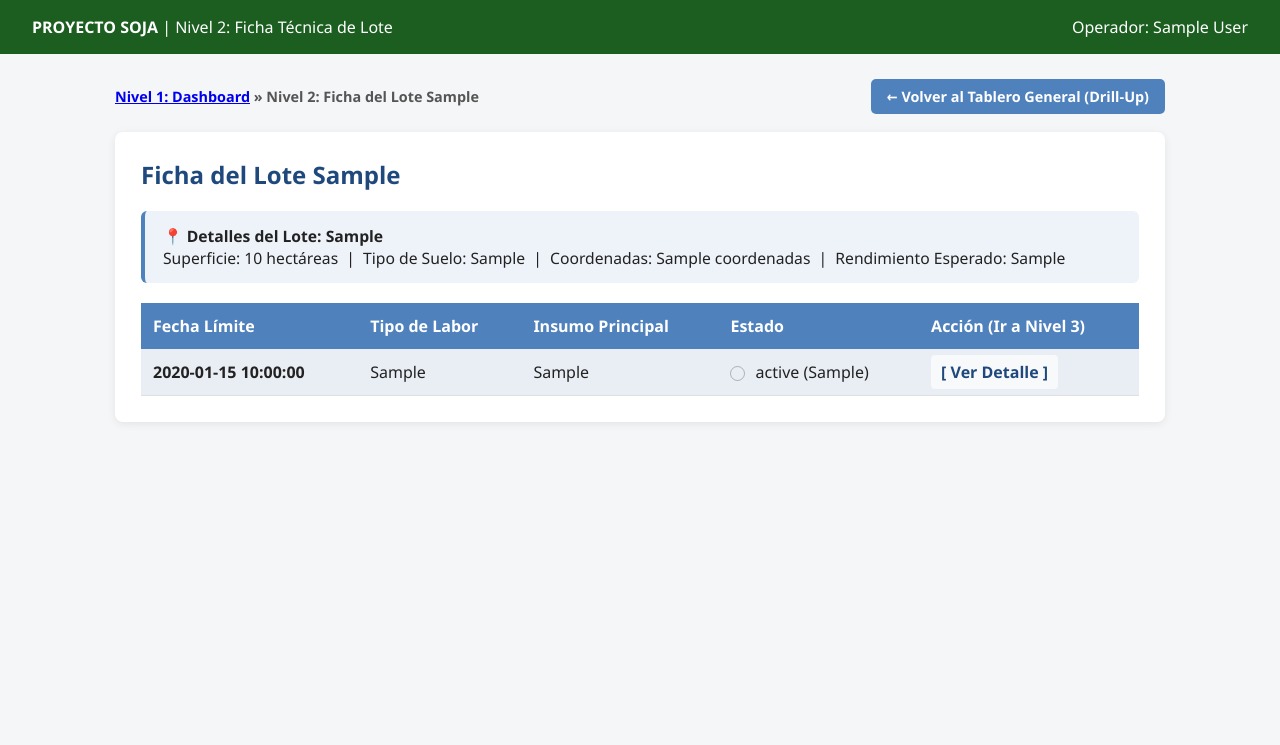
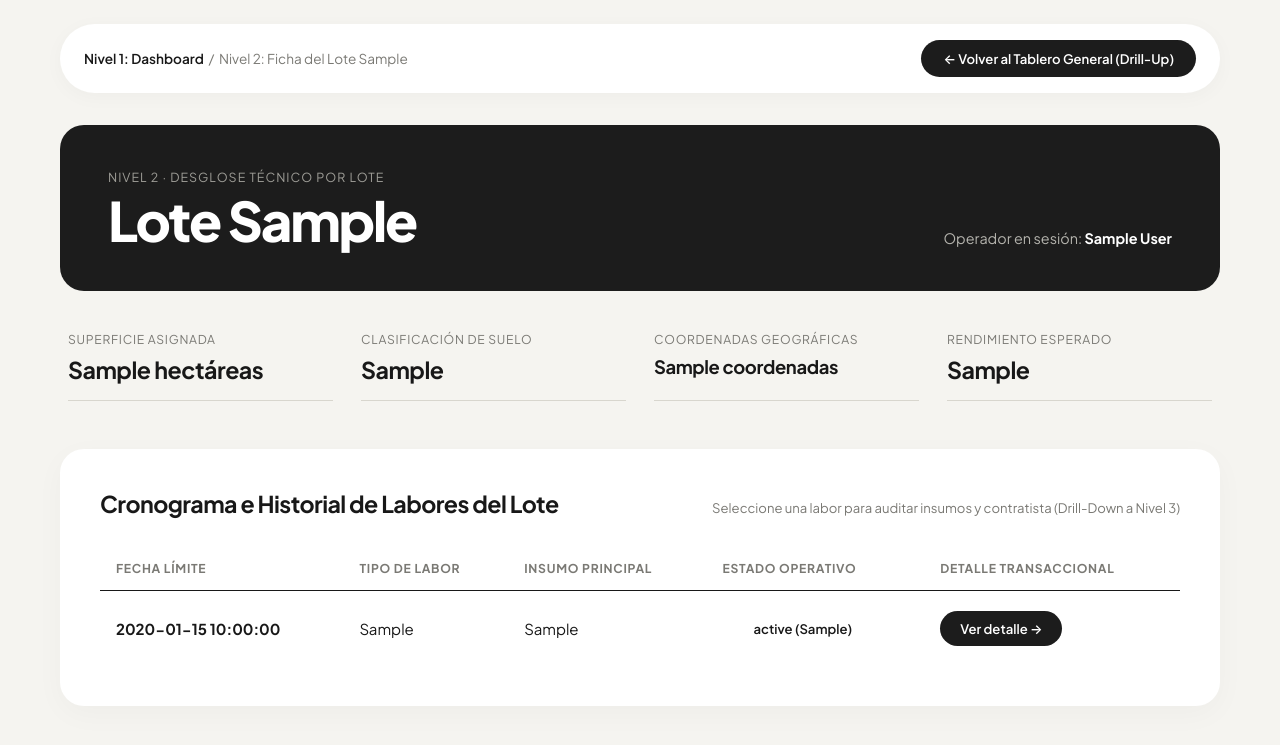
Before and after one commit to friasolivia/proyecto-soja, a Flask app: template SOJA/templates/ficha_lote.html in a window 1280 px wide. Shown: the top 745 px of the page. Run offline with Flask 3, Linux system fonts and the light colour scheme; the visitor is signed in with stand-in values (Sample User, id 1); tables that the repository leaves empty or names only in its code hold one stand-in row (values such as "Sample post"); the template is opened without the code that fills it: most values are stand-ins (such as "Sample title", 1, 10 or a date in 2020).

Commit message:
Update ficha_lote.html

```diff
--- a/SOJA/templates/ficha_lote.html
+++ b/SOJA/templates/ficha_lote.html
@@ -2,52 +2,220 @@
 <html lang="es">
 <head>
     <meta charset="UTF-8">
-    <title>Nivel 2: Ficha del Lote {{ lote.codigo_lote }}</title>
+    <meta name="viewport" content="width=device-width, initial-scale=1.0">
+    <title>Nivel 2 — Ficha del Lote {{ lote.codigo_lote }} | Proyecto Soja</title>
+    <link rel="preconnect" href="https://fonts.googleapis.com">
+    <link rel="preconnect" href="https://fonts.gstatic.com" crossorigin>
+    <link href="https://fonts.googleapis.com/css2?family=Plus+Jakarta+Sans:wght@400;500;600;700;800&display=swap" rel="stylesheet">
     <style>
-        body { font-family: 'Segoe UI', Tahoma, sans-serif; background-color: #f4f6f8; margin: 0; padding: 0; color: #222; }
-        header { background-color: #1b5e20; color: white; padding: 16px 32px; display: flex; justify-content: space-between; align-items: center; }
-        .container { max-width: 1050px; margin: 25px auto; padding: 0 20px; }
-        .nav-bar { display: flex; justify-content: space-between; align-items: center; margin-bottom: 18px; }
-        .breadcrumb { font-size: 0.9rem; color: #555; font-weight: 600; }
-        .btn-drillup { background-color: #4f81bd; color: white; text-decoration: none; padding: 8px 16px; border-radius: 5px; font-weight: bold; font-size: 0.9rem; }
-        .btn-drillup:hover { background-color: #385d8a; }
-        .card { background: white; padding: 26px; border-radius: 8px; box-shadow: 0 2px 8px rgba(0,0,0,0.08); }
-        h2 { margin-top: 0; color: #1f497d; }
-        .meta-lote { background: #eef3f9; padding: 14px 18px; border-radius: 6px; margin-bottom: 20px; border-left: 4px solid #4f81bd; font-size: 0.98rem; }
-        table { width: 100%; border-collapse: collapse; margin-top: 12px; }
-        th { background-color: #4f81bd; color: white; text-align: left; padding: 12px; }
-        td { padding: 12px; border-bottom: 1px solid #e0e0e0; background-color: #e9edf4; }
-        tr:nth-child(even) td { background-color: #d0d8e8; }
-        .dot { display: inline-block; width: 13px; height: 13px; border-radius: 50%; margin-right: 6px; vertical-align: middle; border: 1px solid rgba(0,0,0,0.25); }
-        .VERDE { background-color: #2ecc71; }
-        .AMARILLO { background-color: #f1c40f; }
-        .ROJO { background-color: #e74c3c; }
-        .btn-accion { text-decoration: none; color: #1f497d; font-weight: bold; padding: 6px 10px; border-radius: 4px; background: rgba(255,255,255,0.7); }
-        .btn-accion:hover { background: #ffffff; text-decoration: underline; }
+        * { box-sizing: border-box; margin: 0; padding: 0; }
+        body {
+            font-family: 'Plus Jakarta Sans', -apple-system, sans-serif;
+            background-color: #F5F4F0;
+            color: #181818;
+            padding: 24px;
+        }
+        .page { max-width: 1160px; margin: 0 auto; }
+
+        .top-nav {
+            display: flex;
+            justify-content: space-between;
+            align-items: center;
+            margin-bottom: 32px;
+            padding: 16px 24px;
+            background: #FFFFFF;
+            border-radius: 999px;
+            box-shadow: 0 4px 20px rgba(0,0,0,0.03);
+        }
+        .breadcrumbs {
+            font-size: 0.85rem;
+            color: #7A7974;
+        }
+        .breadcrumbs a {
+            color: #181818;
+            text-decoration: none;
+            font-weight: 600;
+        }
+        .btn-back {
+            text-decoration: none;
+            background: #1C1C1C;
+            color: #FFFFFF;
+            padding: 10px 22px;
+            border-radius: 999px;
+            font-size: 0.82rem;
+            font-weight: 600;
+            transition: opacity 0.2s;
+        }
+        .btn-back:hover { opacity: 0.85; }
+
+        .header-banner {
+            background: #1C1C1C;
+            color: #FFFFFF;
+            border-radius: 24px;
+            padding: 44px 48px;
+            margin-bottom: 40px;
+            display: flex;
+            justify-content: space-between;
+            align-items: flex-end;
+            flex-wrap: wrap;
+            gap: 24px;
+        }
+        .header-banner .kicker {
+            font-size: 0.78rem;
+            text-transform: uppercase;
+            letter-spacing: 0.08em;
+            color: #9E9D97;
+            margin-bottom: 8px;
+        }
+        .header-banner h1 {
+            font-size: 3.4rem;
+            font-weight: 800;
+            letter-spacing: -0.04em;
+            line-height: 1;
+        }
+
+        /* Métricas del lote estilo 1200 m² */
+        .specs-grid {
+            display: grid;
+            grid-template-columns: repeat(4, 1fr);
+            gap: 28px;
+            margin-bottom: 48px;
+            padding: 0 8px;
+        }
+        .spec-item {
+            border-bottom: 1.5px solid #D8D6CE;
+            padding-bottom: 16px;
+        }
+        .spec-item .label {
+            font-size: 0.76rem;
+            text-transform: uppercase;
+            letter-spacing: 0.06em;
+            color: #7A7974;
+            margin-bottom: 8px;
+        }
+        .spec-item .val {
+            font-size: 1.45rem;
+            font-weight: 700;
+            letter-spacing: -0.02em;
+        }
+
+        .section-card {
+            background: #FFFFFF;
+            border-radius: 24px;
+            padding: 40px;
+            box-shadow: 0 8px 30px rgba(0,0,0,0.03);
+        }
+        .section-header {
+            display: flex;
+            justify-content: space-between;
+            align-items: baseline;
+            margin-bottom: 28px;
+        }
+        .section-header h2 {
+            font-size: 1.45rem;
+            font-weight: 700;
+            letter-spacing: -0.025em;
+        }
+        .section-header span {
+            font-size: 0.82rem;
+            color: #7A7974;
+        }
+
+        table { width: 100%; border-collapse: collapse; }
+        th {
+            text-align: left;
+            font-size: 0.76rem;
+            text-transform: uppercase;
+            letter-spacing: 0.06em;
+            color: #7A7974;
+            padding: 14px 16px;
+            border-bottom: 1.5px solid #181818;
+        }
+        td {
+            padding: 20px 16px;
+            border-bottom: 1px solid #EAE8E1;
+            font-size: 0.94rem;
+            vertical-align: middle;
+        }
+        tr:last-child td { border-bottom: none; }
+
+        .status-pill {
+            display: inline-flex;
+            align-items: center;
+            gap: 8px;
+            padding: 6px 14px;
+            border-radius: 999px;
+            font-size: 0.82rem;
+            font-weight: 600;
+        }
+        .dot { width: 9px; height: 9px; border-radius: 50%; display: inline-block; }
+        .VERDE { background-color: #16A34A; }
+        .AMARILLO { background-color: #D97706; }
+        .ROJO { background-color: #DC2626; }
+        .badge-VERDE { background: #ECFDF5; color: #065F46; }
+        .badge-AMARILLO { background: #FFFBEB; color: #92400E; }
+        .badge-ROJO { background: #FEF2F2; color: #991B1B; }
+
+        .btn-drill {
+            display: inline-block;
+            text-decoration: none;
+            background: #1C1C1C;
+            color: #FFFFFF;
+            padding: 9px 20px;
+            border-radius: 999px;
+            font-size: 0.82rem;
+            font-weight: 600;
+        }
+        .btn-drill:hover { background: #3A3A3A; }
+
+        @media (max-width: 860px) {
+            .specs-grid { grid-template-columns: 1fr 1fr; }
+            .top-nav { flex-direction: column; gap: 12px; border-radius: 20px; }
+        }
     </style>
 </head>
 <body>
-    <header>
-        <div><strong>PROYECTO SOJA</strong> | Nivel 2: Ficha Técnica de Lote</div>
-        <div>Operador: {{ session['usuario'] }}</div>
-    </header>
+    <div class="page">
+        <nav class="top-nav">
+            <div class="breadcrumbs">
+                <a href="/dashboard">Nivel 1: Dashboard</a> &nbsp;/&nbsp; <span>Nivel 2: Ficha del Lote {{ lote.codigo_lote }}</span>
+            </div>
+            <a href="/dashboard" class="btn-back">← Volver al Tablero General (Drill-Up)</a>
+        </nav>
 
-    <div class="container">
-        <div class="nav-bar">
-            <div class="breadcrumb">
-                <a href="{{ url_for('dashboard') }}">Nivel 1: Dashboard</a> &raquo; Nivel 2: Ficha del Lote {{ lote.codigo_lote }}
+        <header class="header-banner">
+            <div>
+                <div class="kicker">Nivel 2 · Desglose Técnico por Lote</div>
+                <h1>Lote {{ lote.codigo_lote }}</h1>
             </div>
-            <a class="btn-drillup" href="{{ url_for('dashboard') }}">&larr; Volver al Tablero General (Drill-Up)</a>
-        </div>
+            <div style="font-size: 0.9rem; color: #B5B4AE;">
+                Operador en sesión: <strong style="color:#FFF;">{{ session['usuario'] }}</strong>
+            </div>
+        </header>
 
-        <div class="card">
-            <h2>Ficha del Lote {{ lote.codigo_lote }}</h2>
-            <div class="meta-lote">
-                📍 <strong>Detalles del Lote: {{ lote.codigo_lote }}</strong><br>
-                Superficie: {{ lote.superficie_ha | int }} hectáreas &nbsp;|&nbsp;
-                Tipo de Suelo: {{ lote.tipo_suelo }} &nbsp;|&nbsp;
-                Coordenadas: {{ lote.coordenadas }} &nbsp;|&nbsp;
-                Rendimiento Esperado: {{ lote.rendimiento_esperado_tn_ha }}
+        <section class="specs-grid">
+            <div class="spec-item">
+                <div class="label">Superficie Asignada</div>
+                <div class="val">{{ lote.superficie_ha }} hectáreas</div>
+            </div>
+            <div class="spec-item">
+                <div class="label">Clasificación de Suelo</div>
+                <div class="val">{{ lote.tipo_suelo }}</div>
+            </div>
+            <div class="spec-item">
+                <div class="label">Coordenadas Geográficas</div>
+                <div class="val" style="font-size: 1.15rem;">{{ lote.coordenadas }}</div>
+            </div>
+            <div class="spec-item">
+                <div class="label">Rendimiento Esperado</div>
+                <div class="val">{{ lote.rendimiento_esperado_tn_ha }}</div>
+            </div>
+        </section>
+
+        <section class="section-card">
+            <div class="section-header">
+                <h2>Cronograma e Historial de Labores del Lote</h2>
+                <span>Seleccione una labor para auditar insumos y contratista (Drill-Down a Nivel 3)</span>
             </div>
 
             <table>
@@ -56,8 +224,8 @@
                         <th>Fecha Límite</th>
                         <th>Tipo de Labor</th>
                         <th>Insumo Principal</th>
-                        <th>Estado</th>
-                        <th>Acción (Ir a Nivel 3)</th>
+                        <th>Estado Operativo</th>
+                        <th>Detalle Transaccional</th>
                     </tr>
                 </thead>
                 <tbody>
@@ -67,17 +235,19 @@
                         <td>{{ lb.tipo_labor }}</td>
                         <td>{{ lb.insumo_principal }}</td>
                         <td>
-                            <span class="dot {{ lb.color_semaforo }}"></span>
-                            {{ lb.estado_labor }} ({{ lb.alerta_corta }})
+                            <span class="status-pill badge-{{ lb.color_semaforo }}">
+                                <span class="dot {{ lb.color_semaforo }}"></span>
+                                {{ lb.estado_labor }} ({{ lb.alerta_corta }})
+                            </span>
                         </td>
                         <td>
-                            <a class="btn-accion" href="{{ url_for('ver_detalle_labor', id_labor=lb.id_labor) }}">[ Ver Detalle ]</a>
+                            <a href="/labor/{{ lb.id_labor }}" class="btn-drill">Ver detalle →</a>
                         </td>
                     </tr>
                     {% endfor %}
                 </tbody>
             </table>
-        </div>
+        </section>
     </div>
 </body>
 </html>
```
